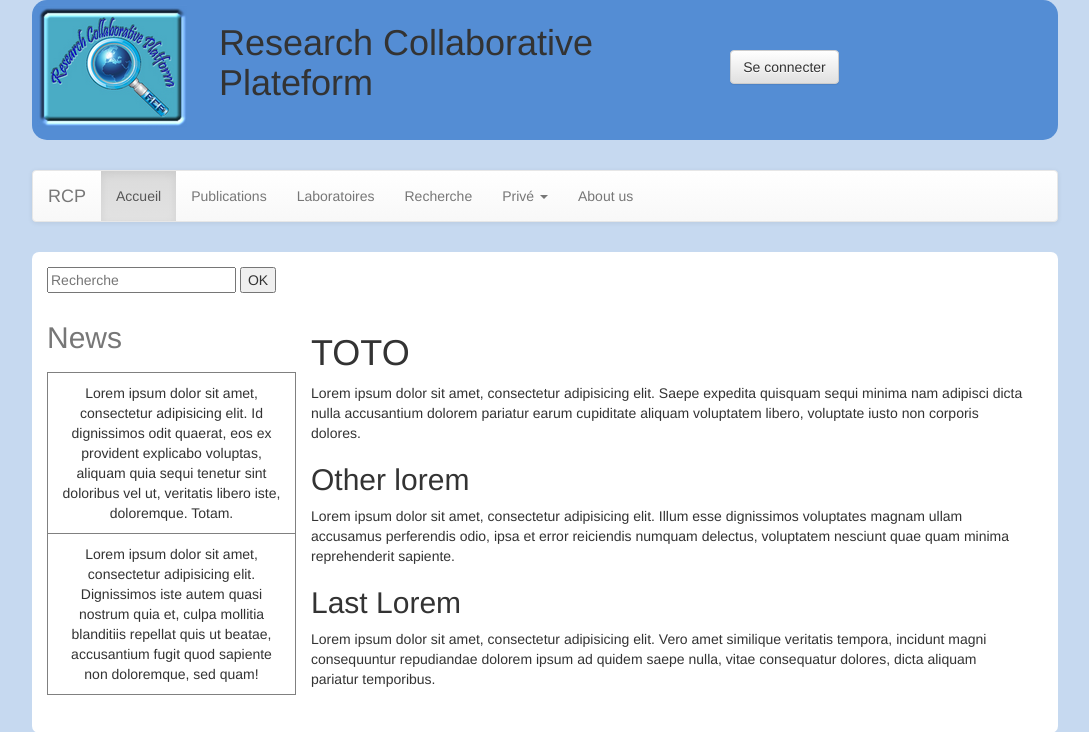
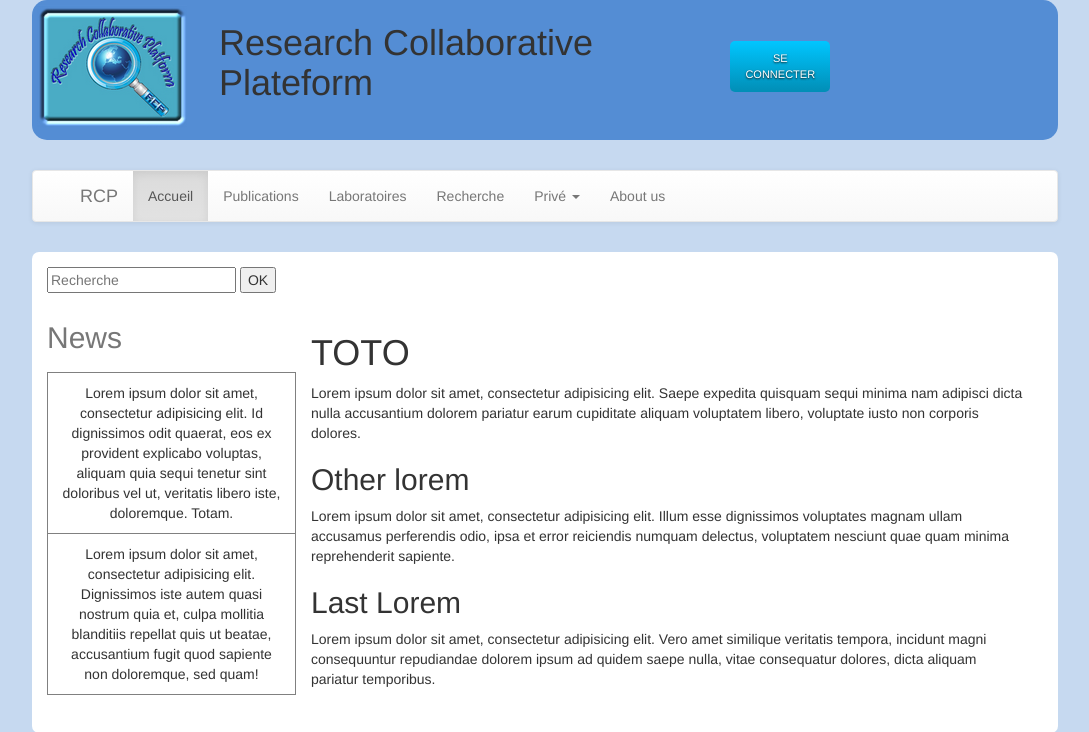
Before and after one commit to Sirbu/ProjetWeb, a PHP site: page / in a window 1320 px wide. Shown: the top 732 px of the page, without its empty margins (115-1204 px from the left). Run offline with PHP 8.4, Linux system fonts and the light colour scheme; some libraries are stand-ins or nearby versions.

Commit message:
Add files via upload
J'ai ajouté le JQuery pour le login

```diff
--- /dev/null
+++ b/src/Styles/css_connecter_button.css
@@ -0,0 +1,125 @@
+<style type="text/css">
+
+a {
+	text-decoration:none;
+	color:#00c6ff;
+}
+
+
+
+.container {width: 960px; margin: 0 auto; overflow: hidden;}
+
+#content {	float: left; width: 100%;}
+
+.post { margin: 0 auto; float: left;  }
+
+.btn-sign {
+	width:100px;
+	margin-bottom:10px;
+	margin:0 auto;
+	padding:10px;
+	border-radius:5px;
+	background: -moz-linear-gradient(center top, #00c6ff, #018eb6);
+    background: -webkit-gradient(linear, left top, left bottom, from(#00c6ff), to(#018eb6));
+	background:  -o-linear-gradient(top, #00c6ff, #018eb6);
+    filter: progid:DXImageTransform.Microsoft.gradient(startColorStr='#00c6ff', EndColorStr='#018eb6');
+	text-align:center;
+	font-size:11px;
+	color:#fff;
+	text-transform:uppercase;
+}
+
+.btn-sign a { color:#fff; text-shadow:0 1px 2px #161616; }
+
+#mask {
+	display: none;
+	background: #000;
+	position: fixed; left: 0; top: 0;
+	z-index: 10;
+	width: 100%; height: 100%;
+	opacity: 0.8;
+	z-index: 999;
+}
+
+.login-popup{
+	display:none;
+	background: #00bffF;
+	padding: 10px;
+	border: 2px solid #ddd;
+	float: left;
+	font-size: 1.2em;
+	position: fixed;
+	top: 50%; left: 50%;
+	z-index: 99999;
+	box-shadow: 0px 0px 20px #999;
+	-moz-box-shadow: 0px 0px 20px #999; /* Firefox */
+    -webkit-box-shadow: 0px 0px 20px #999; /* Safari, Chrome */
+	border-radius:3px 3px 3px 3px;
+    -moz-border-radius: 3px; /* Firefox */
+    -webkit-border-radius: 3px; /* Safari, Chrome */
+}
+
+img.btn_close {
+	float: right;
+	margin: -28px -28px 0 0;
+}
+
+fieldset {
+	border:none;
+}
+
+form.signin .textbox label {
+	display:block;
+	padding-bottom:7px;
+}
+
+form.signin .textbox span {
+	display:block;
+}
+
+form.signin p, form.signin span {
+	color:#210;
+	font-size:11px;
+	line-height:18px;
+}
+
+form.signin .textbox input {
+	background:#666666;
+	border-bottom:1px solid #333;
+	border-left:1px solid #000;
+	border-right:1px solid #333;
+	border-top:1px solid #000;
+	color:#fff;
+	border-radius: 3px 3px 3px 3px;
+	-moz-border-radius: 3px;
+    -webkit-border-radius: 3px;
+	font:13px Arial, Helvetica, sans-serif;
+	padding:6px 6px 4px;
+	width:200px;
+}
+
+form.signin input:-moz-placeholder { color:#bbb; text-shadow:0 0 2px #000; }
+form.signin input::-webkit-input-placeholder { color:#bbb; text-shadow:0 0 2px #000;  }
+
+.button {
+	background: -moz-linear-gradient(center top, #f3f3f3, #dddddd);
+	background: -webkit-gradient(linear, left top, left bottom, from(#f3f3f3), to(#dddddd));
+	background:  -o-linear-gradient(top, #f3f3f3, #dddddd);
+    filter: progid:DXImageTransform.Microsoft.gradient(startColorStr='#f3f3f3', EndColorStr='#dddddd');
+	border-color:#000;
+	border-width:1px;
+	border-radius:4px 4px 4px 4px;
+	-moz-border-radius: 4px;
+    -webkit-border-radius: 4px;
+	color:#333;
+	cursor:pointer;
+	display:inline-block;
+	padding:6px 6px 4px;
+	margin-top:10px;
+	font:12px;
+	width:214px;
+}
+
+.button:hover { background:#ddd; }
+
+</style>
--- a/src/index.php
+++ b/src/index.php
@@ -14,39 +14,49 @@
         <!-- Personnal css -->
         <link rel="stylesheet" href="Styles/bootstrap_mod.css">
 
-        <script type="text/javascript">
-            function connexion()
-            {
-                alert("Connard!");
-            }
-        </script>
+        <!-- CSS pour le JQuery button "se connecter" -->
+         <link rel="stylesheet" href="Styles/css_connecter_button.css">
 
-        <script type="text/javascript">
-            function test()
-            {
-                do
-                {
-                    do
-                    {
-                        var myID = prompt("ID:","");
-                    }
-                    while(myID == "");
+        <!-- JQuery Menu Connect -->
+        <script type="text/javascript" src="http://ajax.googleapis.com/ajax/libs/jquery/1.6.2/jquery.min.js"></script>
+		<script type="text/javascript">
+			$(document).ready(function() {
+				$('a.login-window').click(function() {
 
-                    if (myID != "" && myID != null)
-                    {
-                        do
-                        {
-                            var myPass = prompt("MDP:","");
-                        }while(myPass == "");
+					// Getting the variable's value from a link
+					var loginBox = $(this).attr('href');
 
-                    }
+					//Fade in the Popup and add close button
+					$(loginBox).fadeIn(300);
 
-                }while(myPass == null && myID != null);
+					//Set the center alignment padding + border
+					var popMargTop = ($(loginBox).height() + 24) / 2;
+					var popMargLeft = ($(loginBox).width() + 24) / 2;
 
-                document.write("Vous avez saisi: " + myID + " et " + myPass );
+					$(loginBox).css({
+						'margin-top' : -popMargTop,
+						'margin-left' : -popMargLeft
+					});
 
-            }
-        </script>
+					// Add the mask to body
+					$('body').append('<div id="mask"></div>');
+					$('#mask').fadeIn(300);
+
+					return false;
+				});
+
+				// When clicking on the button close or the mask layer the popup closed
+				$('a.close, #mask').click(function() {
+				  $('#mask , .login-popup').fadeOut(300 , function() {
+					$('#mask').remove();
+				});
+				return false;
+				});
+			});
+		</script>
+		<link rel="canonical" href="http://www.alessioatzeni.com/wp-content/tutorials/jquery/login-box-modal-dialog-window/index.html" />
+
+
     </head>
 
     <body role="document">
@@ -58,9 +68,11 @@
                         <td><img id="img-banner" src="Images/logo2.png"></td>
                         <td><h1 id="banner-title">Research Collaborative Plateform</h1></td>
                         <td>
-                            <button onclick="test()" class="btn btn-lt btn-default connexion">
-                                Se connecter
-                            </button>
+                            <div class="post">
+        						<div class="btn-sign">
+									<a href="#login-box" class="login-window">Se Connecter</a>
+        						</div>
+							</div>
                         </td>
                     </tr>
                 </table>
@@ -153,5 +165,32 @@
         <!-- Latest compiled and minified JavaScript -->
         <script src="bootstrap/js/bootstrap.min.js"></script>
 
+
+        <!-- Formulaire Caché pour se connecter-->
+
+        <div id="login-box" class="login-popup">
+        <a href="#" class="close"><img src="Images/close_pop.png" class="btn_close" title="Close Window" alt="Close" /></a>
+          <form method="post" class="signin" action="#">
+                <fieldset class="textbox">
+            	<label class="username">
+                <span>Identifiant</span>
+                <input id="username" name="username" value="" type="text" autocomplete="on" placeholder="identifiant">
+                </label>
+
+                <label class="password">
+                <span>Mot de Passe</span>
+                <input id="password" name="password" value="" type="password" placeholder="mot de passe">
+                </label>
+
+                <button class="submit button" type="submit">Se Connecter</button>
+                </fieldset>
+          </form>
+		</div>
+
+		<?php
+				if( isset($_POST[username] ))
+					echo "<h1>  Bonjour, tu es le fils de pute : $_POST[username] </h1>";
+		?>
+
     </body>
 </html>
```
Also changed, not shown: src/Images/close_pop.png (added).
